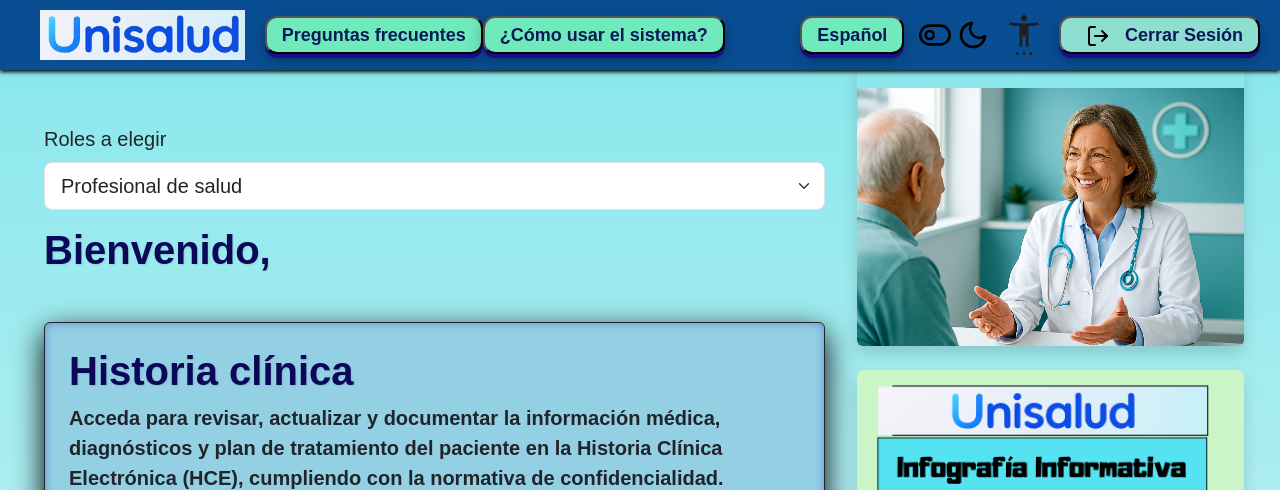
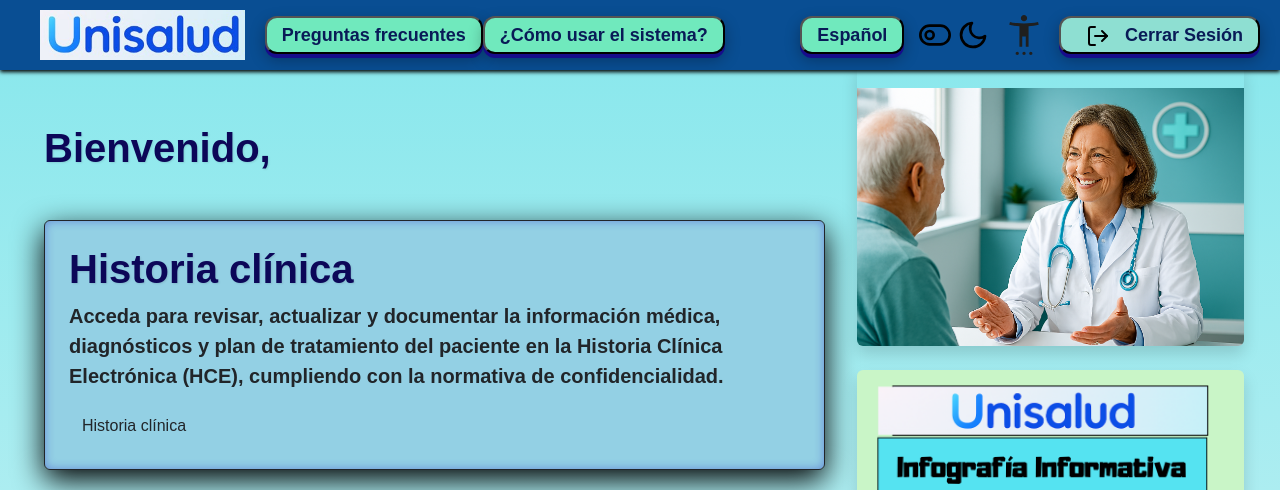
Before and after one commit to ricardoaarismendyv-cyber/unisalud, a Django app: template prof_salud/templates/paginas/inicio_prof_salud.html in a window 1280 px wide. Shown: the top 490 px of the page. Run offline with Django 5.2, Linux system fonts and the light colour scheme; the template is opened without the code that fills it, so the values that code supplies are empty.

Commit message:
se retira el selector de roles
ya esta configurado desde registro login

```diff
--- a/prof_salud/templates/paginas/inicio_prof_salud.html
+++ b/prof_salud/templates/paginas/inicio_prof_salud.html
@@ -19,17 +19,6 @@
         <div class="row p-4">
             <!-- Columna para el contenido principal -->
             <div class="col-md-8" style="padding: 60px 20px;">
-                <div class="mb-3">
-                    <label for="" class="form-label">Roles a elegir</label>
-                    <select
-                        class="form-select form-select-lg"
-                        id="roleSelector"
-                    >
-                        <option value="{% url 'inicio_prof_salud' %}" selected>Profesional de salud</option>
-                        <option value="{% url 'inicio-usuario' %}">Usuario</option>
-                        <option value="{% url 'inicio_admin' %}">Administrativo</option>
-                    </select>
-                </div>
                 <h1>Bienvenido, {{ profesional.nombre1 }} {{ profesional.apellido1 }}</h1>
                 <div class="container border border-dark rounded p-4 my-5 div-main">
                     <h1>Historia clínica</h1>
```
